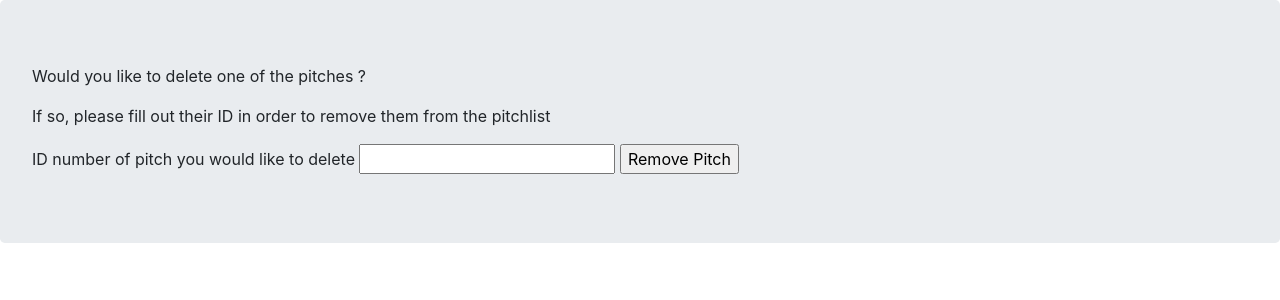
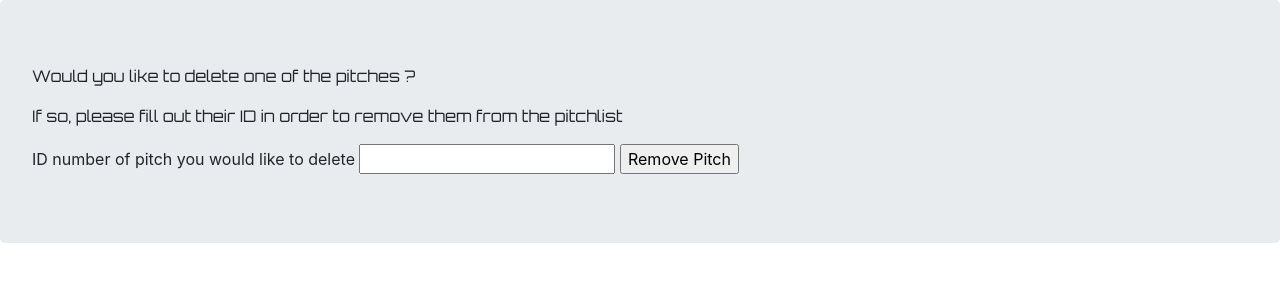
Before and after one commit to ALKEMIA-CHARLES/PITCHES, a Flask app: page /delete in a window 1280 px wide. Shown: the part 72-372 px from the top of the page. Run offline with Flask 2, Linux system fonts and the light colour scheme; some libraries are stand-ins or nearby versions.

Commit message:
added css for home.html, base.html

```diff
--- a/app/main/forms.py
+++ b/app/main/forms.py
@@ -11,7 +11,7 @@ class AddPitch(FlaskForm):
     submit = SubmitField('Add Pitch')
 
 class DelPitch(FlaskForm):
-     id = IntegerField("ID number of pitch you would like to delete")
+     id = IntegerField("ID number of pitch you would like to delete " )
      submit = SubmitField("Remove Pitch")
 
 class UpdateProfile(FlaskForm):
--- a/app/templates/add.html
+++ b/app/templates/add.html
@@ -2,8 +2,9 @@
 {% block content %}
 
 <div class="jumbotron">
-    <h1>You think you can pitch ? Show us what you got!</h1>
-    <p>Add a pitch to our database and we will tell you if you got what it takes !</p>
+    <h1 style="font-family: 'Orbitron', sans-serif;">You think you can pitch ? Show us what you got!</h1>
+    <p style="font-family: 'Orbitron', sans-serif;">Add a pitch to our database and we will tell you if you got what it
+        takes !</p>
     <form method="POST">
         {{form.hidden_tag()}}
         {{form.comment.label}}{{form.comment()}}
--- a/app/templates/base.html
+++ b/app/templates/base.html
@@ -6,9 +6,9 @@
     <meta name="viewport" content="width=device-width, initial-scale=1.0">
     <meta http-equiv="X-UA-Compatible" content="ie=edge">
     <link rel="stylesheet" href="https://stackpath.bootstrapcdn.com/bootstrap/4.3.1/css/bootstrap.min.css"
-    integrity="sha384-ggOyR0iXCbMQv3Xipma34MD+dH/1fQ784/j6cY/iJTQUOhcWr7x9JvoRxT2MZw1T" crossorigin="anonymous">
+        integrity="sha384-ggOyR0iXCbMQv3Xipma34MD+dH/1fQ784/j6cY/iJTQUOhcWr7x9JvoRxT2MZw1T" crossorigin="anonymous">
     <link href="https://fonts.googleapis.com/css?family=Orbitron&display=swap" rel="stylesheet">
-    <link rel="stylesheet" href="{{url_for('static',filename='css/base.css')}}">
+    <link rel="stylesheet" type="text/css" href="{{url_for('static',filename='css/styles.css')}}">
     <script src="https://code.jquery.com/jquery-3.3.1.slim.min.js"
         integrity="sha384-q8i/X+965DzO0rT7abK41JStQIAqVgRVzpbzo5smXKp4YfRvH+8abtTE1Pi6jizo" crossorigin="anonymous">
     </script>
--- a/app/templates/delete.html
+++ b/app/templates/delete.html
@@ -1,8 +1,9 @@
 {% extends "base.html" %}
 {% block content %}
 <div class="jumbotron">
-    <p> Would you like to delete one of the pitches ?</p>
-    <p>If so, please fill out their ID in order to remove them from the pitchlist</p>
+    <p style="font-family: 'Orbitron', sans-serif;"> Would you like to delete one of the pitches ?</p>
+    <p style="font-family: 'Orbitron', sans-serif;">If so, please fill out their ID in order to remove them from the
+        pitchlist</p>
     <form method="POST">
         {{form.hidden_tag()}}
         {{form.id.label}} {{form.id}}
--- a/app/templates/home.html
+++ b/app/templates/home.html
@@ -1,6 +1,6 @@
 {% extends "base.html" %}
 {% block content %}
 <div class="jumbotron">
-    <h1>Welcome</h1>
+    <h1 style="font-family: 'Orbitron', sans-serif;">Welcome</h1>
 </div>
 {% endblock %}
```
